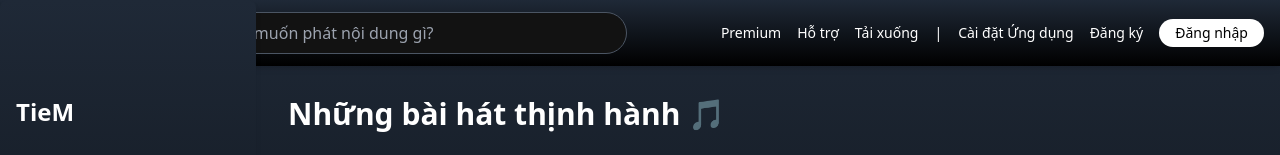
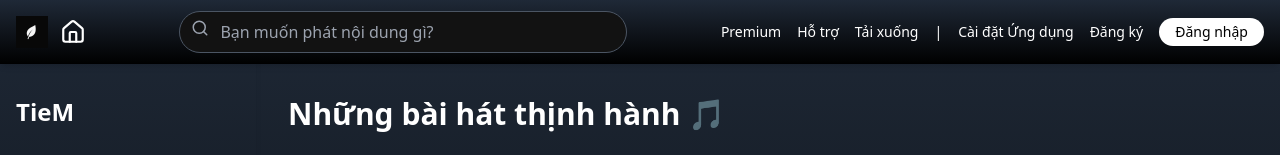
Before and after one commit to Vuongmtien/spotify-clone, a React (Vite) app: page / in a window 1280 px wide. Shown: the top 155 px of the page. Built offline with nearby package versions, Linux system fonts and the light colour scheme.

Commit message:
Fix navbar full width + Sidebar layout

```diff
--- a/src/App.jsx
+++ b/src/App.jsx
@@ -88,15 +88,19 @@ function App() {
   };
 
   return (
-    <div className="flex flex-col h-screen overflow-hidden bg-black text-white relative fade-in">
-      <Navbar toggleSidebar={() => setShowSidebar(!showSidebar)} />
+    <div className="flex h-screen bg-black text-white">
 
 
-     <div className="flex flex-1 overflow-hidden">
+    {/* Navbar full width */}
+    <Navbar toggleSidebar={() => setShowSidebar(!showSidebar)} />
 
-        {!hideSidebarRoutes.includes(location.pathname) && (
-  <Sidebar showSidebar={showSidebar} />
-)}
+    {/* Main content */}
+    <div className="flex flex-1 overflow-hidden">
+      {!hideSidebarRoutes.includes(location.pathname) && (
+        <Sidebar showSidebar={showSidebar} />
+      )}
+
+      <div className="flex-1 flex flex-col overflow-y-auto">
 
         <Routes>
           <Route path="/" element={
@@ -347,6 +351,7 @@ function App() {
         </div>
       )}
     </div>
+    </div>
   );
 }
 
--- a/src/components/Navbar.jsx
+++ b/src/components/Navbar.jsx
@@ -48,11 +48,11 @@ const results = allSongs.filter((p) =>
   };
 
   return (
-    <header className="bg-gradient-to-b from-gray-800 to-black text-white fixed top-0 w-full z-50 flex items-center justify-between px-4 py-3 shadow-md">
+<header className="bg-gradient-to-b from-gray-800 to-black text-white fixed top-0 left-0 right-0 z-[999] flex items-center justify-between px-4 py-3 shadow-md h-16">
       <div className="flex items-center gap-3">
   <button
   onClick={toggleSidebar}
-    className="md:hidden text-white text-2xl absolute left-0 top-1 z-50"
+    className="md:hidden text-white text-2xl"
 >
   ☰
 </button>
--- a/src/components/Sidebar.jsx
+++ b/src/components/Sidebar.jsx
@@ -45,6 +45,7 @@ function Sidebar({ showSidebar }) {
         <div>
           <h1 className="text-2xl font-bold mb-6 text-white">TieM</h1>
           <ul className="space-y-4 text-lg text-white">
+
             <li
               className="cursor-pointer hover:underline"
               onClick={() => {
```
